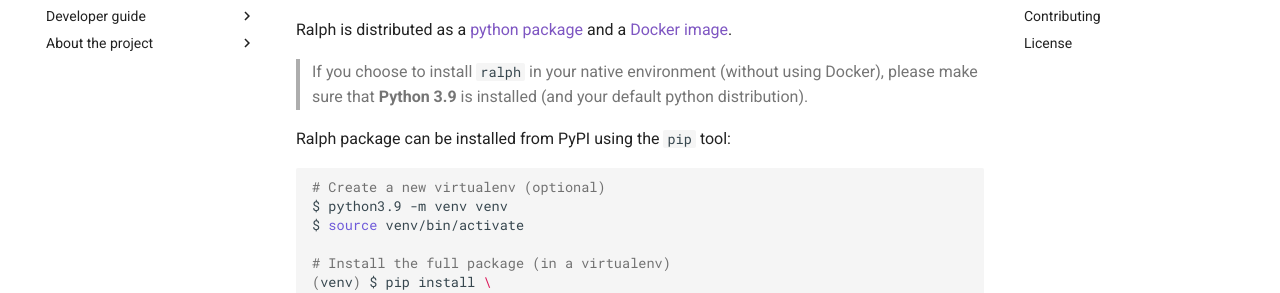
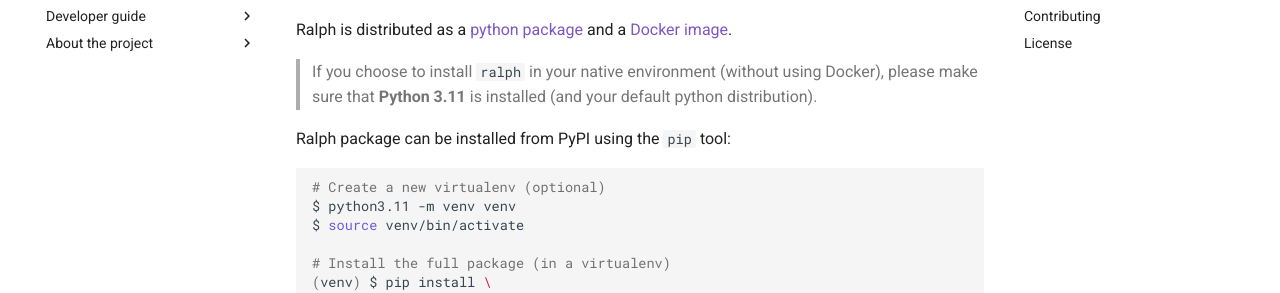
Before and after one commit to openfun/ralph, an MkDocs documentation site: the page built from docs/index.md, in a window 1280 px wide and 900 px high, scrolled down 1206 px. Shown: the part 173-466 px from the top of the window. Built offline with MkDocs 1.6.1 and Material for MkDocs 9.7.7, drawn with Linux system fonts in a browser that asks for light colours; comment, search, counter and statistics services are not loaded.

Commit message:
⬆️(project) upgrade base python version to 3.11
Python 3.11 is the most recent python stable release. We should support
it.

````diff
--- a/docs/index.md
+++ b/docs/index.md
@@ -58,14 +58,14 @@
 image](https://hub.docker.com/repository/docker/fundocker/ralph).
 
 > If you choose to install `ralph` in your native environment (without using
-> Docker), please make sure that **Python 3.9** is installed (and your default
+> Docker), please make sure that **Python 3.11** is installed (and your default
 > python distribution).
 
 Ralph package can be installed from PyPI using the `pip` tool:
 
 ```sh
 # Create a new virtualenv (optional)
-$ python3.9 -m venv venv
+$ python3.11 -m venv venv
 $ source venv/bin/activate
 
 # Install the full package (in a virtualenv)
--- a/setup.cfg
+++ b/setup.cfg
@@ -18,7 +18,7 @@
     License :: OSI Approved :: MIT License
     Natural Language :: English
     Programming Language :: Python :: 3
-    Programming Language :: Python :: 3.9
+    Programming Language :: Python :: 3.11
 
 [options]
 include_package_data = True
````
Also changed, not shown: CHANGELOG.md (+2 -0 lines), 3 other files.
